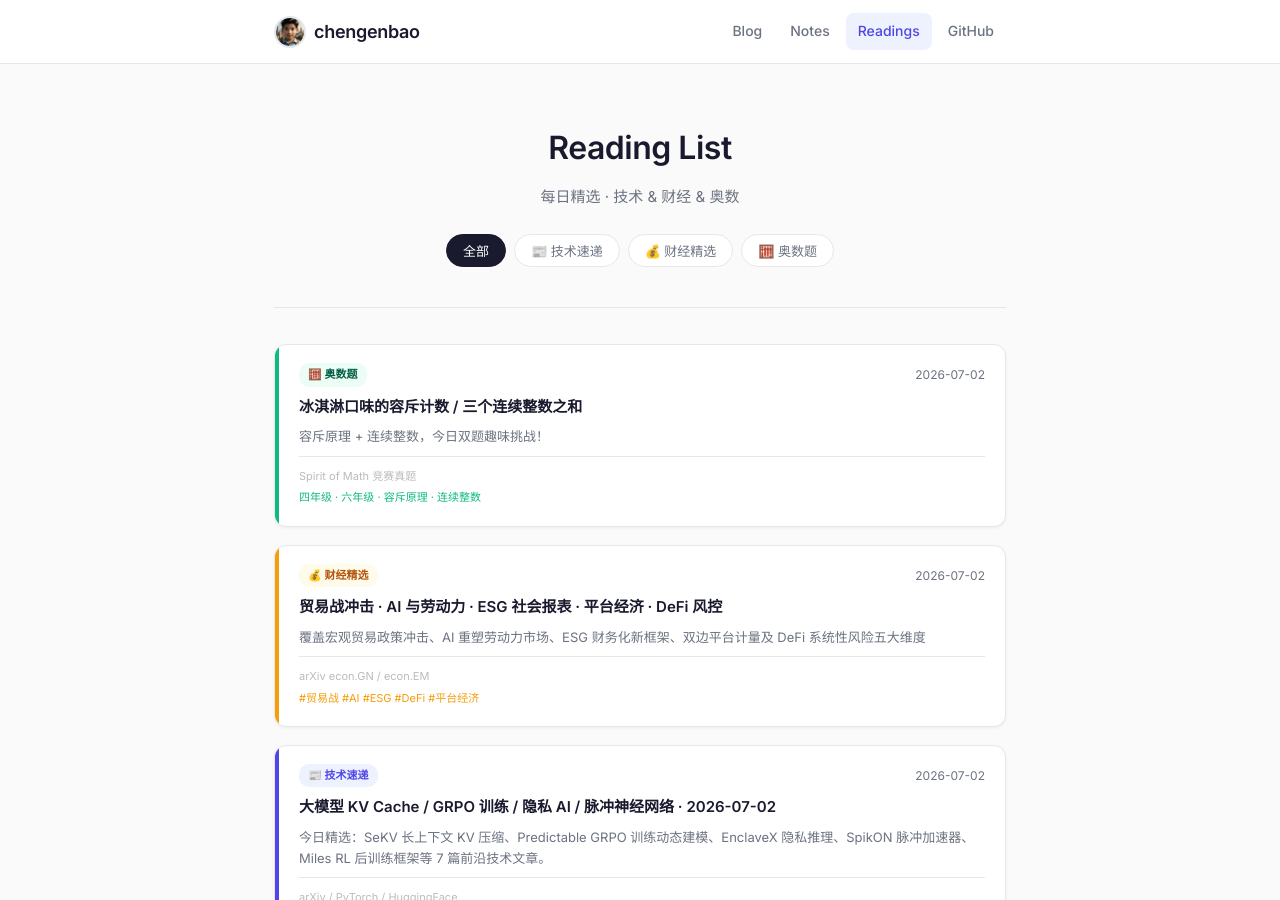
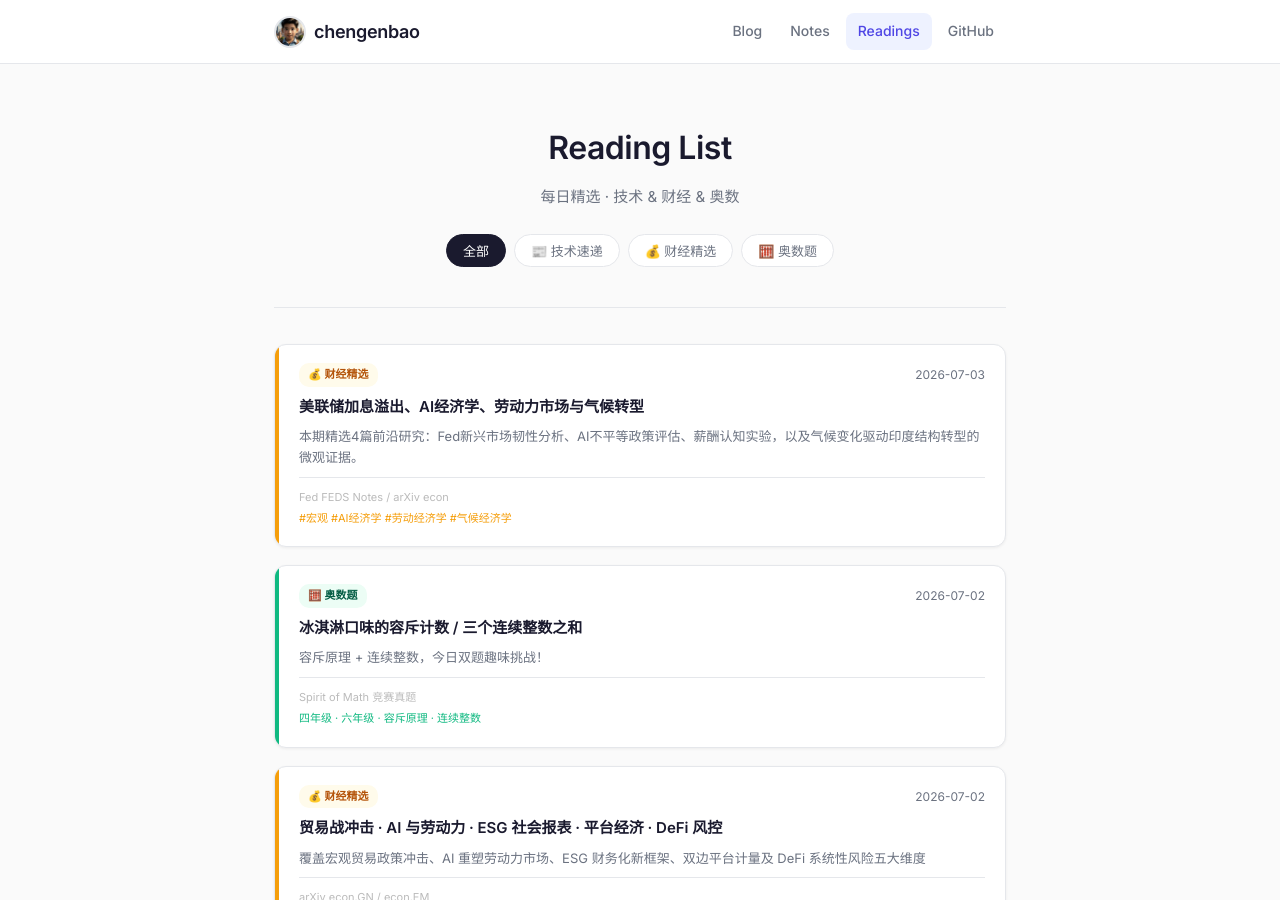
Before and after one commit to chengenbao/chengenbao.github.io, a Jekyll site: the page built from reading-list/index.md, in a window 1280 px wide and 900 px high. Built offline with Jekyll 4.4.1, drawn with Linux system fonts in a browser that asks for light colours.

Commit message:
add finance card 2026-07-03

```diff
--- a/reading-list/index.md
+++ b/reading-list/index.md
@@ -18,6 +18,21 @@
   </div>
 
   <div class="rl-grid">
+<a class="rl-card finance" href="/reading-list/2026-07-03-finance-daily/">
+  <div class="rl-accent"></div>
+  <div class="rl-body">
+    <div class="rl-top">
+      <span class="rl-badge finance">💰 财经精选</span>
+      <time>2026-07-03</time>
+    </div>
+    <h2>美联储加息溢出、AI经济学、劳动力市场与气候转型</h2>
+    <p>本期精选4篇前沿研究：Fed新兴市场韧性分析、AI不平等政策评估、薪酬认知实验，以及气候变化驱动印度结构转型的微观证据。</p>
+    <div class="rl-meta">
+      <span class="rl-source">Fed FEDS Notes / arXiv econ</span>
+      <span class="rl-tags">#宏观 #AI经济学 #劳动经济学 #气候经济学</span>
+    </div>
+  </div>
+</a>
 <a class="rl-card math" href="/reading-list/2026-07-02-math/"><div class="rl-accent"></div><div class="rl-body"><div class="rl-top"><span class="rl-badge math">🧮 奥数题</span><time>2026-07-02</time></div><h2>冰淇淋口味的容斥计数 / 三个连续整数之和</h2><p>容斥原理 + 连续整数，今日双题趣味挑战！</p><div class="rl-meta"><span class="rl-source">Spirit of Math 竞赛真题</span><span class="rl-tags">四年级 · 六年级 · 容斥原理 · 连续整数</span></div></div></a>
     <a class="rl-card finance" href="/reading-list/2026-07-02-finance-daily/">
       <div class="rl-accent"></div>
```
